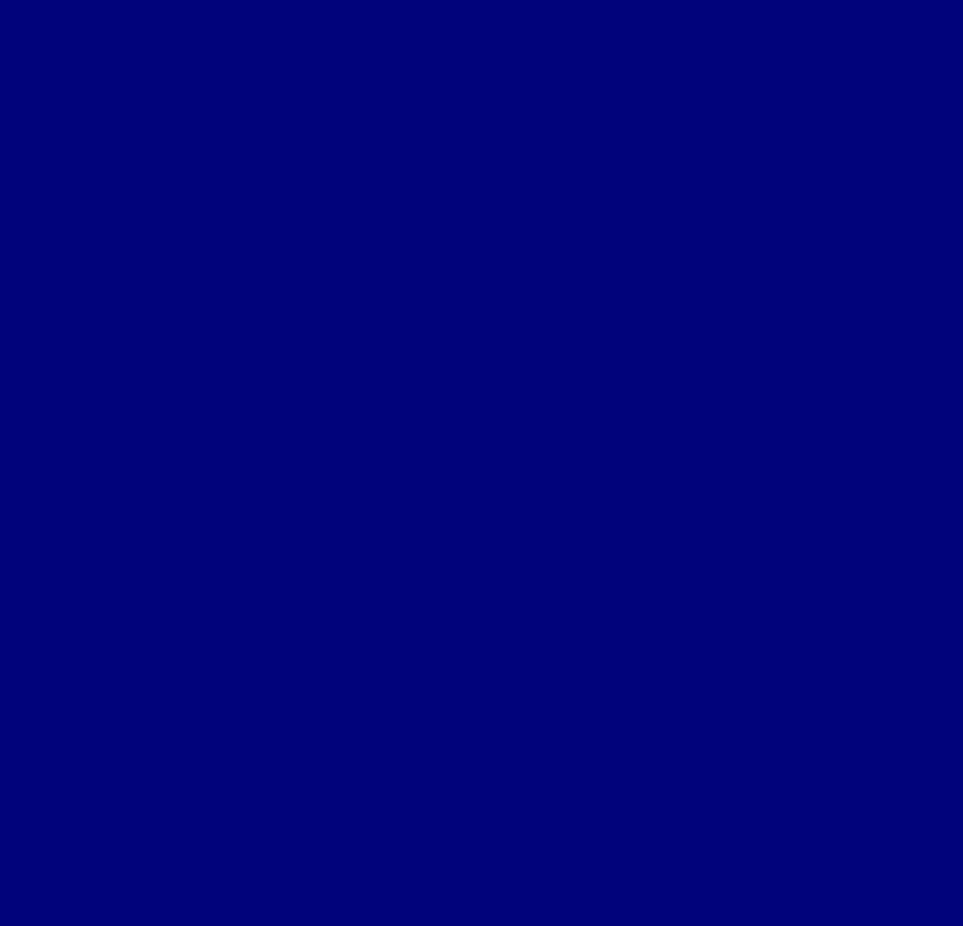
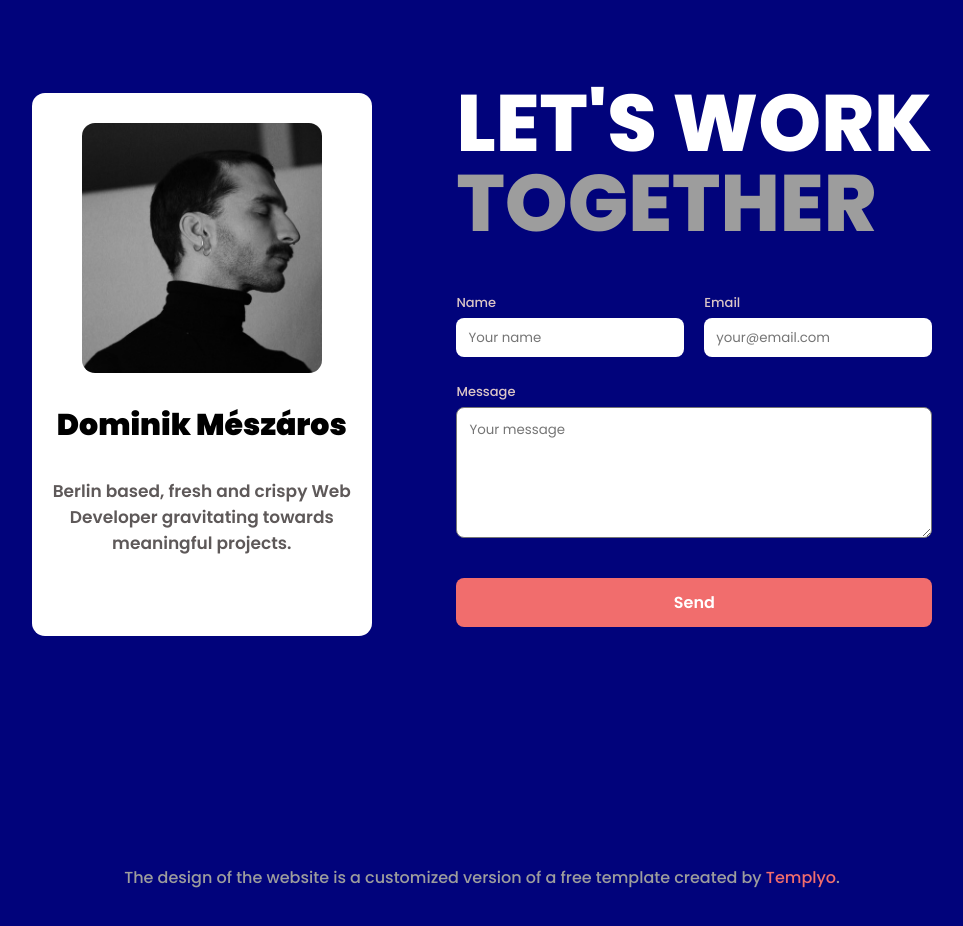
Before and after one commit to Domszilu/portfolio, a React (Vite) app: page /contact in a window 1280 px wide. Before the commit this address had no page. Shown: the part 100-1026 px from the top of the page, without its empty margins (158-1121 px from the left). Before the commit the page ends 800 px from the top, so only its background shows below. Built offline with nearby package versions, Linux system fonts and the light colour scheme.

Commit message:
added footer to all pages

```diff
--- a/src/App.jsx
+++ b/src/App.jsx
@@ -3,6 +3,7 @@ import "./App.css";
 import Home from "./pages/Home.jsx";
 import TechStack from "./components/TechStack/TechStack.jsx";
 import Projects from "./components/Projects/Projects.jsx";
+import Contact from "./components/Contact/Contact.jsx";
 
 function App() {
     return (
@@ -11,6 +12,7 @@ function App() {
                 <Route path="/" element={<Home />} />
                 <Route path="tools" element={<TechStack />} />
                 <Route path="projects" element={<Projects />} />
+                <Route path="contact" element={<Contact />} />
             </Routes>
         </>
     );
--- a/src/components/Contact/Contact.jsx
+++ b/src/components/Contact/Contact.jsx
@@ -7,10 +7,18 @@ import {
     StyledLabel,
     StyledTextArea,
 } from "./StyledContact.js";
-import { MainHeading, Wrapper } from "../../pages/Styles";
+import { DualColumnWrapper, MainHeading, Wrapper } from "../../pages/Styles";
+import { useLocation } from "react-router";
+import NavBar from "../NavBar/NavBar.jsx";
+import Footer from "../Footer/Footer.jsx";
+import NameCard from "../NameCard/NameCard.jsx";
 
 const Contact = () => {
+    const location = useLocation();
+
     return (
+        <>
+            {location.pathname !== "/contact" && (
                 <>
                     <StyledForm>
                         <MainHeading>
@@ -31,6 +39,44 @@ const Contact = () => {
                         <StyledButton>Send</StyledButton>
                     </StyledForm>
                 </>
+            )}
+            {location.pathname == "/contact" && (
+                <>
+                    <NavBar />
+                    <Wrapper>
+                        <DualColumnWrapper>
+                            <Wrapper>
+                                <NameCard />
+                            </Wrapper>
+                            <Wrapper>
+                                <StyledForm>
+                                    <MainHeading>
+                                        Let's work <span>together</span>
+                                    </MainHeading>
+                                    <InputGroup>
+                                        <div>
+                                            <StyledLabel>Name</StyledLabel>
+                                            <StyledInput placeholder="Your name" />
+                                        </div>
+                                        <div>
+                                            <StyledLabel>Email</StyledLabel>
+                                            <StyledInput placeholder="your@email.com" />
+                                        </div>
+                                    </InputGroup>
+                                    <StyledLabel>Message</StyledLabel>
+                                    <StyledTextArea
+                                        rows={7}
+                                        placeholder="Your message"
+                                    />
+                                    <StyledButton>Send</StyledButton>
+                                </StyledForm>
+                            </Wrapper>
+                        </DualColumnWrapper>
+                    </Wrapper>
+                    <Footer />
+                </>
+            )}
+        </>
     );
 };
 
--- a/src/components/Footer/Footer.jsx
+++ b/src/components/Footer/Footer.jsx
@@ -5,8 +5,8 @@ const Footer = () => {
         <>
             <FooterWrapper>
                 <p>
-                    Website design is a customized version of a free template
-                    created by{" "}
+                    The design of the website is a customized version of a free
+                    template created by{" "}
                     <a
                         href="https://templyo.io/"
                         target="_blank"
--- a/src/components/Footer/StyledFooter.js
+++ b/src/components/Footer/StyledFooter.js
@@ -9,7 +9,7 @@ export const FooterWrapper = styled.footer`
 
     p {
         font-family: "Poppins", serif;
-        color: #dbc6c6;
+        color: #9d9d9d;
     }
 
     a {
--- a/src/components/Projects/Projects.jsx
+++ b/src/components/Projects/Projects.jsx
@@ -5,6 +5,7 @@ import { useLocation } from "react-router";
 import NavBar from "../NavBar/NavBar.jsx";
 import NameCard from "../NameCard/NameCard.jsx";
 import Contact from "../Contact/Contact.jsx";
+import Footer from "../Footer/Footer.jsx";
 
 const Projects = () => {
     // get current route/endpoint
@@ -85,6 +86,7 @@ const Projects = () => {
                             </Wrapper>
                         </DualColumnWrapper>
                     </Wrapper>
+                    <Footer />
                 </>
             )}
         </>
--- a/src/components/TechStack/TechStack.jsx
+++ b/src/components/TechStack/TechStack.jsx
@@ -7,6 +7,7 @@ import NavBar from "../NavBar/NavBar.jsx";
 import NameCard from "../NameCard/NameCard.jsx";
 import Contact from "../Contact/Contact.jsx";
 import useTechStack from "../../hooks/useTechStack.js";
+import Footer from "../Footer/Footer.jsx";
 
 const TechStack = () => {
     // custom hook, contains logic for conditional rendering
@@ -70,6 +71,7 @@ const TechStack = () => {
                             </Wrapper>
                         </DualColumnWrapper>
                     </Wrapper>
+                    <Footer />
                 </>
             )}
         </>
```
Lines whose indentation alone changed are shown as unchanged.
